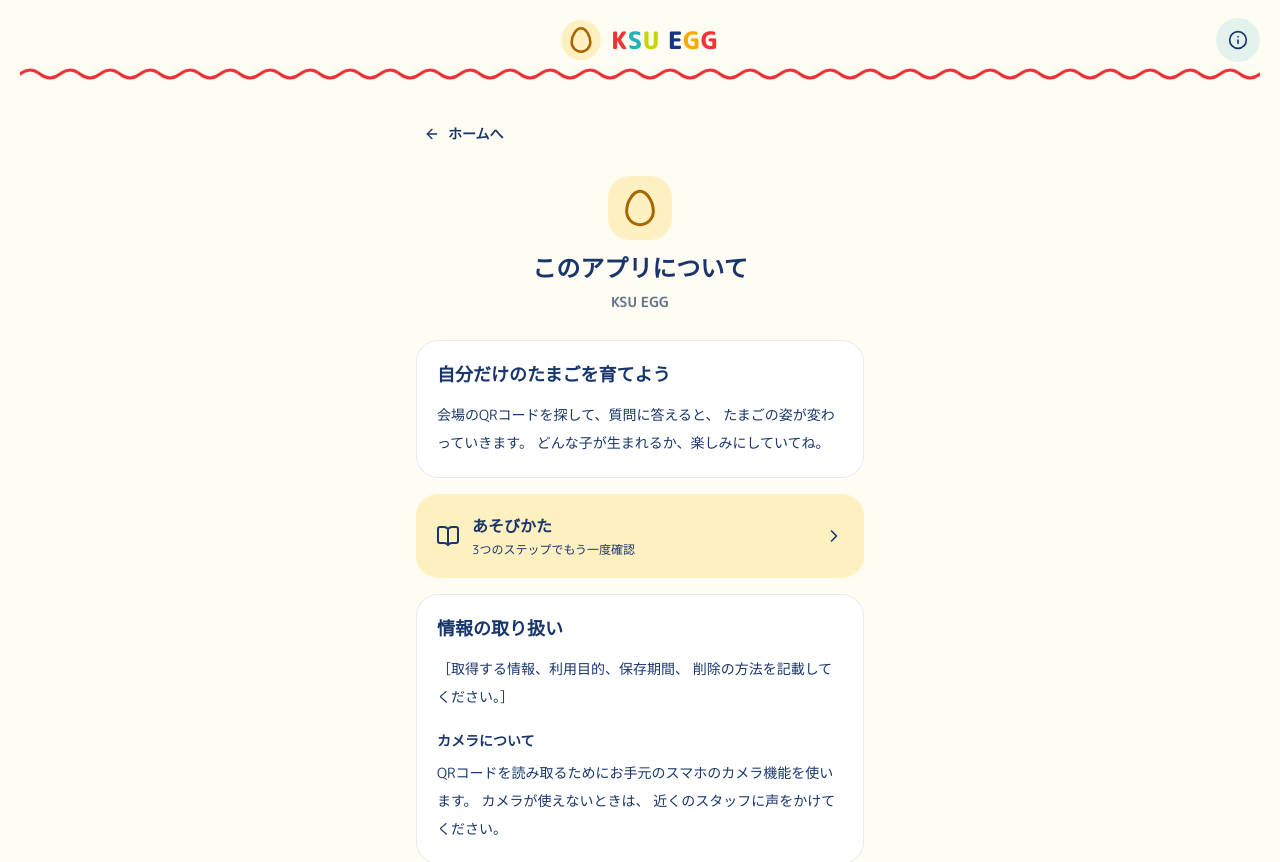
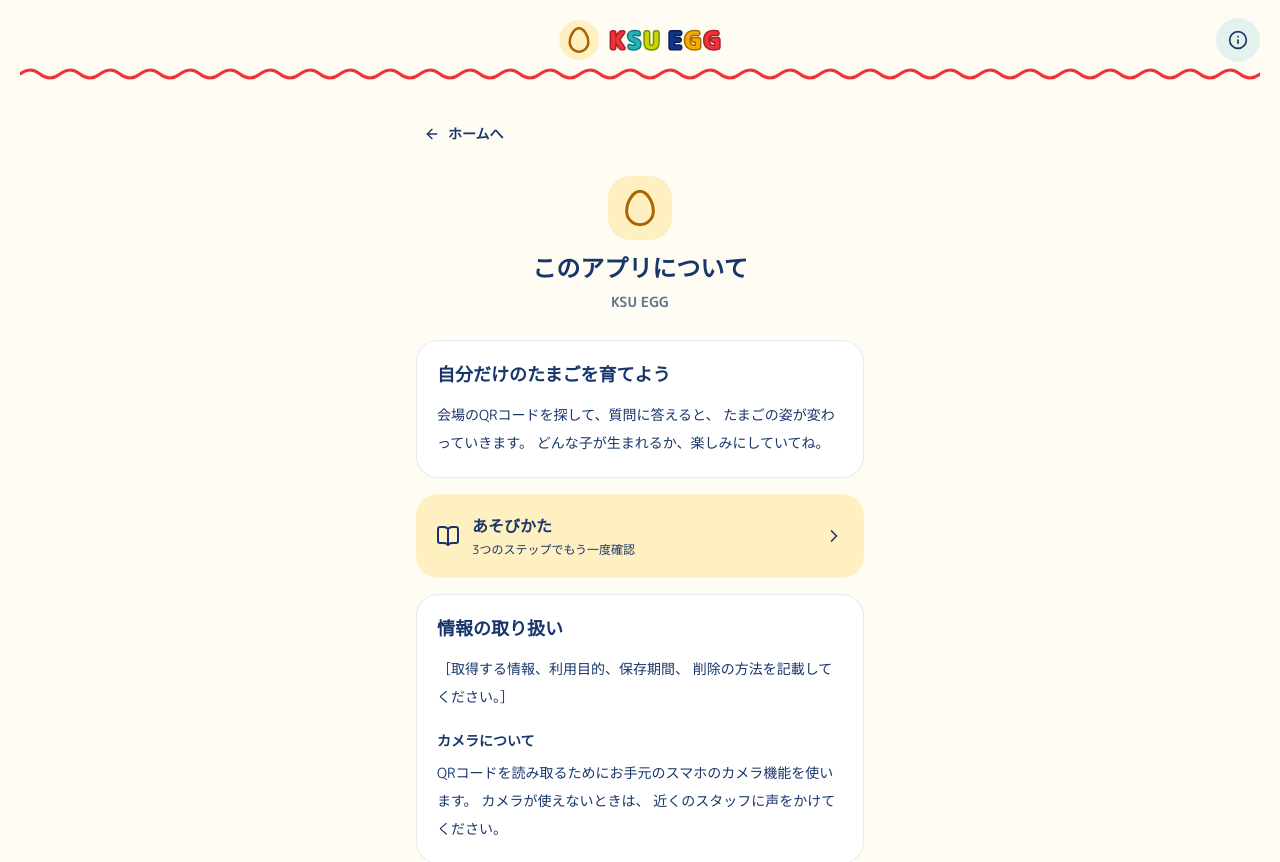
Before and after one commit to OkamotoShu/KSU-EGG, a Next.js app: page /about in a window 1280 px wide. Shown: the top 862 px of the page. Built offline with nearby package versions, Linux system fonts and the light colour scheme.

Commit message:
ヘッダー文字の枠線と１プレイヤーの時たまごチェンジするボタンを消す

```diff
--- a/app/page.tsx
+++ b/app/page.tsx
@@ -167,8 +167,9 @@ export default function Home() {
         </p>
 
         {/* 木の看板とたまご型の切り替えボタン */}
-        <div className="grid w-full max-w-md shrink-0 grid-cols-[48px_minmax(0,1fr)_48px] items-center gap-3">
+        <div className={`grid w-full max-w-md shrink-0 items-center gap-3 ${nicknames.length > 1 ? "grid-cols-[48px_minmax(0,1fr)_48px]" : "grid-cols-1"}`}>
           {/* 前のプレイヤー */}
+          {nicknames.length > 1 && (
             <button
               type="button"
               onClick={handlePrev}
@@ -187,6 +188,7 @@ export default function Home() {
                 strokeWidth={3}
               />
             </button>
+          )}
 
           {/* 木目調のネームプレート */}
           <div
@@ -231,6 +233,7 @@ export default function Home() {
           </div>
 
           {/* 次のプレイヤー */}
+          {nicknames.length > 1 && (
             <button
               type="button"
               onClick={handleNext}
@@ -249,6 +252,7 @@ export default function Home() {
                 strokeWidth={3}
               />
             </button>
+          )}
         </div>
 
         {/* 残りの幅と高さの両方に合わせてたまごを拡大 */}
--- a/components/header.tsx
+++ b/components/header.tsx
@@ -22,15 +22,15 @@ export function Header() {
         {/* 文字ごとにブランドカラーを設定 */}
         <span
           aria-label="KSU EGG"
-          className="inline-flex items-center text-2xl font-extrabold tracking-wide"
+          className="inline-flex items-center gap-0.5 text-2xl font-extrabold [paint-order:stroke_fill]"
         >
-          <span aria-hidden="true" className="text-[#EF3438]">K</span>
-          <span aria-hidden="true" className="text-[#23B4BA]">S</span>
-          <span aria-hidden="true" className="text-[#C4D700]">U</span>
+          <span aria-hidden="true" className="text-[#EF3438] [-webkit-text-stroke:3px_#A91F28]">K</span>
+          <span aria-hidden="true" className="text-[#23B4BA] [-webkit-text-stroke:3px_#137B80]">S</span>
+          <span aria-hidden="true" className="text-[#C4D700] [-webkit-text-stroke:3px_#7D8A00]">U</span>
 
-          <span aria-hidden="true" className="ml-2 text-[#123588]">E</span>
-          <span aria-hidden="true" className="text-[#F6AB00]">G</span>
-          <span aria-hidden="true" className="text-[#EF3438]">G</span>
+          <span aria-hidden="true" className="ml-1.5 text-[#123588] [-webkit-text-stroke:3px_#091E55]">E</span>
+          <span aria-hidden="true" className="text-[#F6AB00] [-webkit-text-stroke:3px_#A66C00]">G</span>
+          <span aria-hidden="true" className="text-[#EF3438] [-webkit-text-stroke:3px_#A91F28]">G</span>
         </span>
 
       </Link>
```
Lines whose indentation alone changed are shown as unchanged.
